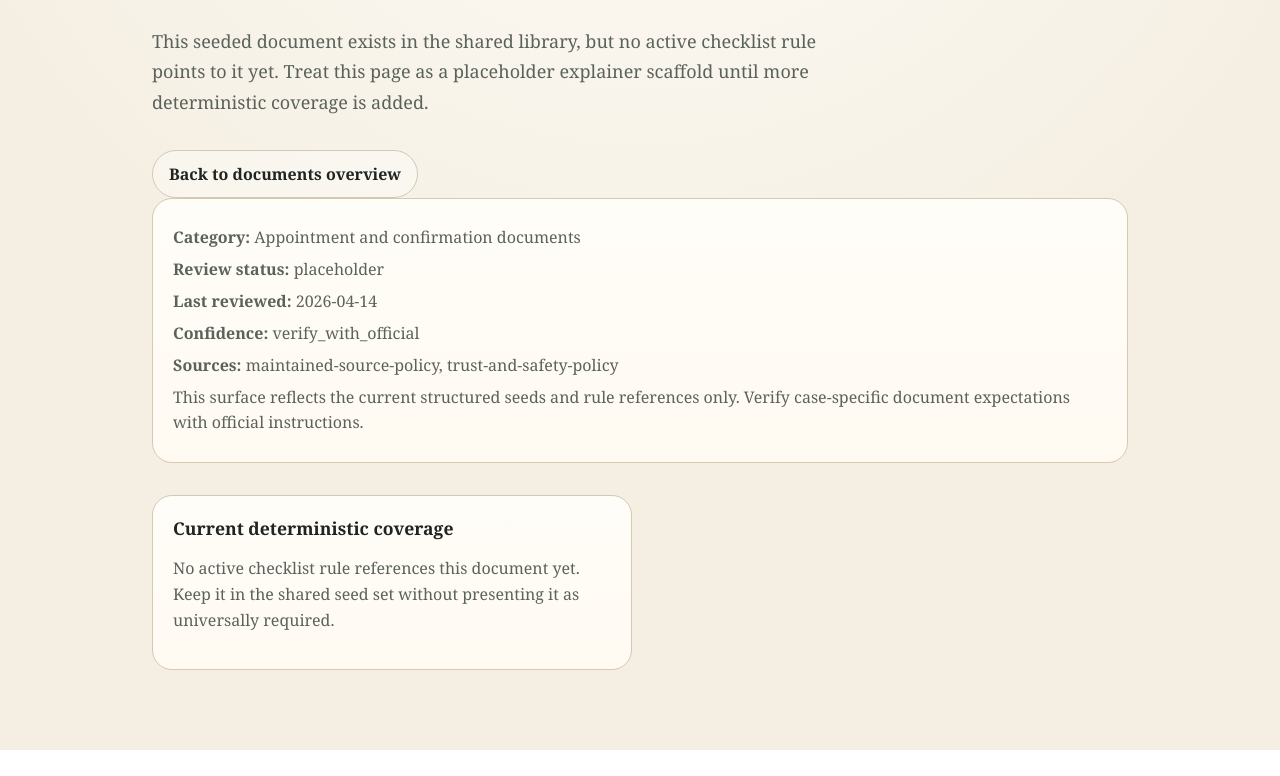
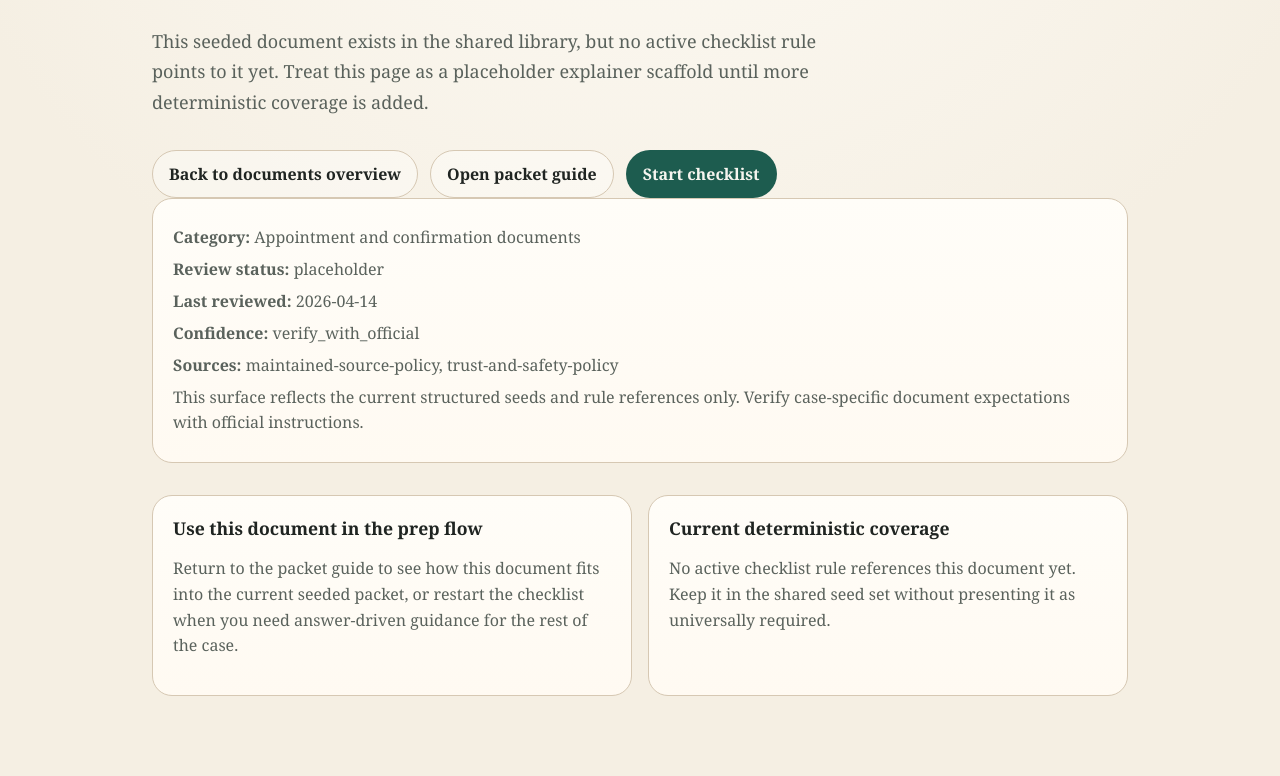
Before and after one commit to AVANT-ICONIC/GreenCardGuide, a Next.js app: page /en/documents/appointment-letter in a window 1280 px wide. Shown: the part 361-1137 px from the top of the page. Before the commit the page ends 1111 px from the top, so only its background shows below. Built offline with nearby package versions, Linux system fonts and the light colour scheme.

Commit message:
TASK-086 add document detail wayfinding

```diff
--- a/src/components/document-detail-page.tsx
+++ b/src/components/document-detail-page.tsx
@@ -1,36 +1,47 @@
 import Link from 'next/link';
 import type { DocumentDetailContent } from '@/lib/content/loadDocumentDetailPage';
+import { getGuideHref } from '@/lib/content/loadGuidePage';
 
 const detailCopy = {
   en: {
     eyebrow: 'document detail',
     back: 'Back to documents overview',
+    packetGuide: 'Open packet guide',
+    checklistStart: 'Start checklist',
     reviewStatus: 'Review status',
     lastReviewed: 'Last reviewed',
     confidence: 'Confidence',
     sources: 'Sources',
     category: 'Category',
     currentCoverage: 'Current deterministic coverage',
+    nextSteps: 'Use this document in the prep flow',
     noReferences:
       'No active checklist rule references this document yet. Keep it in the shared seed set without presenting it as universally required.',
     shownWhen: 'Shown when',
     placeholderNote:
       'This surface reflects the current structured seeds and rule references only. Verify case-specific document expectations with official instructions.',
+    nextStepsBody:
+      'Return to the packet guide to see how this document fits into the current seeded packet, or restart the checklist when you need answer-driven guidance for the rest of the case.',
   },
   es: {
     eyebrow: 'detalle del documento',
     back: 'Volver al resumen de documentos',
+    packetGuide: 'Abrir guia de que llevar',
+    checklistStart: 'Empezar lista',
     reviewStatus: 'Estado de revision',
     lastReviewed: 'Ultima revision',
     confidence: 'Confianza',
     sources: 'Fuentes',
     category: 'Categoria',
     currentCoverage: 'Cobertura determinista actual',
+    nextSteps: 'Use este documento dentro del flujo de preparacion',
     noReferences:
       'Ninguna regla activa de la lista usa este documento todavia. Mantengalo en el conjunto compartido sin presentarlo como universalmente requerido.',
     shownWhen: 'Se muestra cuando',
     placeholderNote:
       'Esta superficie refleja solo las semillas estructuradas actuales y las referencias de reglas. Verifique las expectativas de documentos de su caso con instrucciones oficiales.',
+    nextStepsBody:
+      'Vuelva a la guia del paquete para ver como encaja este documento en el paquete semilla actual, o reinicie la lista cuando necesite orientacion guiada por respuestas para el resto del caso.',
   },
 } as const;
 
@@ -54,6 +65,18 @@ export function DocumentDetailPage({
         >
           {copy.back}
         </Link>
+        <Link
+          className="hero__button hero__button--secondary"
+          href={getGuideHref(content.language, 'what-to-bring')}
+        >
+          {copy.packetGuide}
+        </Link>
+        <Link
+          className="hero__button hero__button--primary"
+          href={`/${content.language}/checklist/start`}
+        >
+          {copy.checklistStart}
+        </Link>
       </div>
 
       <article className="hero__card content-meta">
@@ -76,6 +99,10 @@ export function DocumentDetailPage({
       </article>
 
       <div className="guide-sections">
+        <article className="hero__card">
+          <h2>{copy.nextSteps}</h2>
+          <p>{copy.nextStepsBody}</p>
+        </article>
         <article className="hero__card">
           <h2>{copy.currentCoverage}</h2>
           {content.references.length === 0 ? (
--- a/src/lib/content/loadGuidePage.ts
+++ b/src/lib/content/loadGuidePage.ts
@@ -173,6 +173,10 @@ export function isGuideSlug(value: string): value is GuideSlug {
   return guideSlugs.includes(value as GuideSlug);
 }
 
+export function getGuideHref(language: Language, slug: GuideSlug): string {
+  return `/${language}/guides/${slug}`;
+}
+
 export function loadGuidePage(
   language: Language,
   slug: GuideSlug,
```
Also changed, not shown: src/lib/content/validateDocumentsOverview.ts (+18 -0 lines), 3 other files (tests, documents, lock files or other folders).
